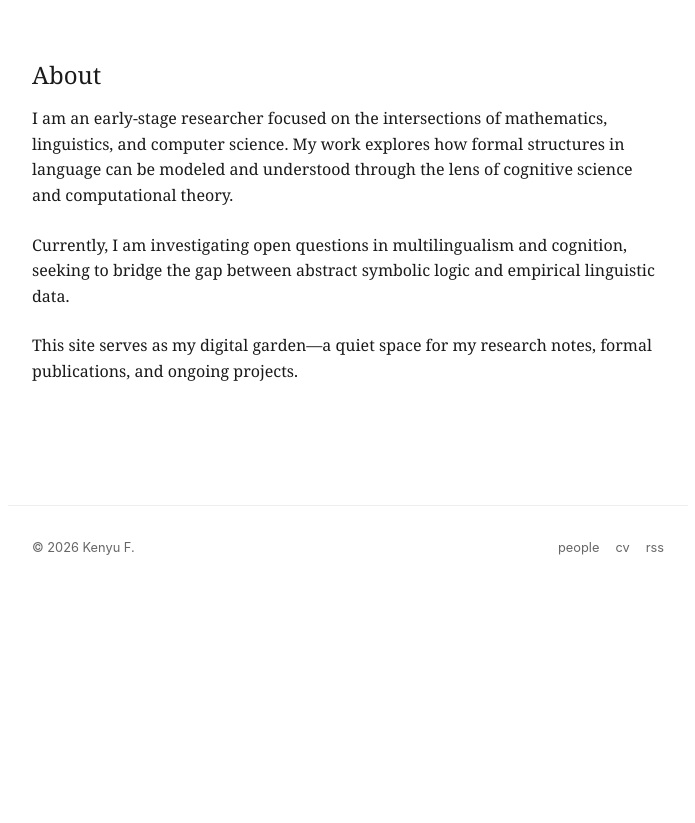
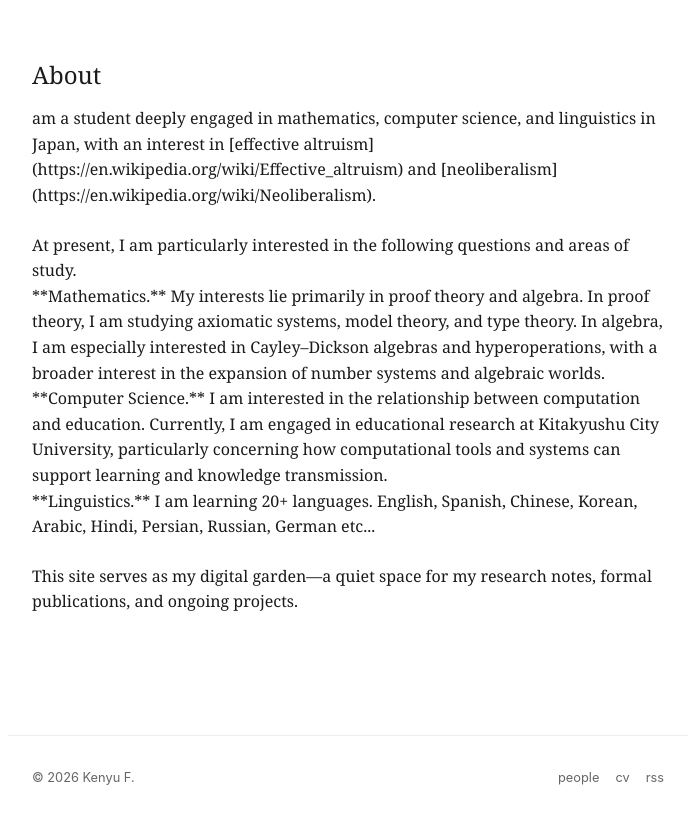
Before and after one commit to Kenyu-f/kenyu-f.github.io, an Astro site: page / in a window 1280 px wide. Shown: the part 73-896 px from the top of the page, without its empty margins (292-987 px from the left). Before the commit the page ends 800 px from the top, so only its background shows below. Built offline with nearby package versions, Linux system fonts and the light colour scheme; Astro itself is replaced by a stand-in of ours.

Commit message:
Revise about section with detailed interests
Updated personal introduction and research interests.

```diff
--- a/src/pages/index.astro
+++ b/src/pages/index.astro
@@ -5,12 +5,15 @@ import BaseLayout from '../layouts/BaseLayout.astro';
 <BaseLayout title="About | Kenyu F.">
   <section>
     <h1>About</h1>
+    <p>am a student deeply engaged in mathematics, computer science, and linguistics in Japan,
+with an interest in [effective altruism](https://en.wikipedia.org/wiki/Effective_altruism) and [neoliberalism](https://en.wikipedia.org/wiki/Neoliberalism). </p>
     <p>
-      I am an early-stage researcher focused on the intersections of mathematics, linguistics, and computer science.
-      My work explores how formal structures in language can be modeled and understood through the lens of cognitive science and computational theory.
-    </p>
-    <p>
-      Currently, I am investigating open questions in multilingualism and cognition, seeking to bridge the gap between abstract symbolic logic and empirical linguistic data.
+      At present, I am particularly interested in the following questions and areas of study. <br>
+
+**Mathematics.** My interests lie primarily in proof theory and algebra. In proof theory, I am studying axiomatic systems, model theory, and type theory. In algebra, I am especially interested in Cayley–Dickson algebras and hyperoperations, with a broader interest in the expansion of number systems and algebraic worlds.<br>
+
+**Computer Science.** I am interested in the relationship between computation and education. Currently, I am engaged in educational research at Kitakyushu City University, particularly concerning how computational tools and systems can support learning and knowledge transmission.<br>
+**Linguistics.** I am learning 20+ languages. English, Spanish, Chinese, Korean, Arabic, Hindi, Persian, Russian, German etc...
     </p>
     <p>
       This site serves as my digital garden—a quiet space for my research notes, formal publications, and ongoing projects.
```
